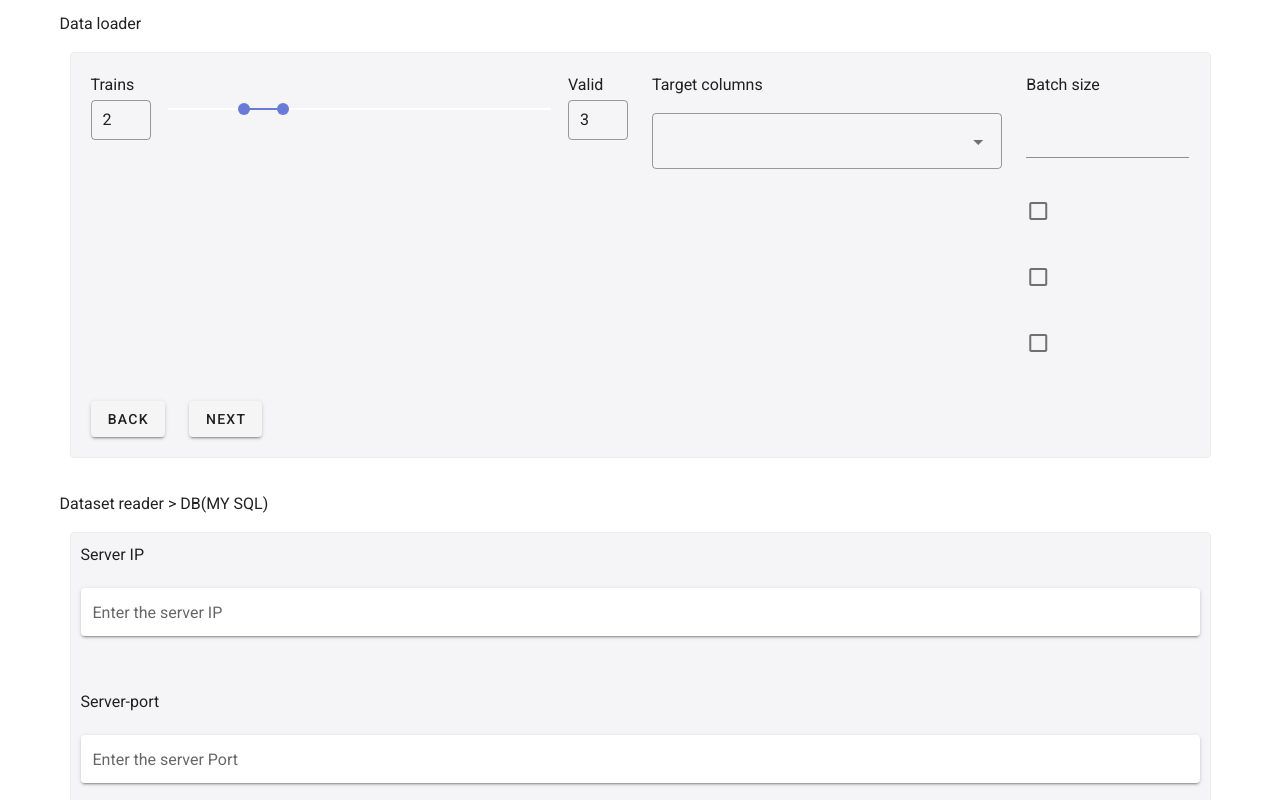
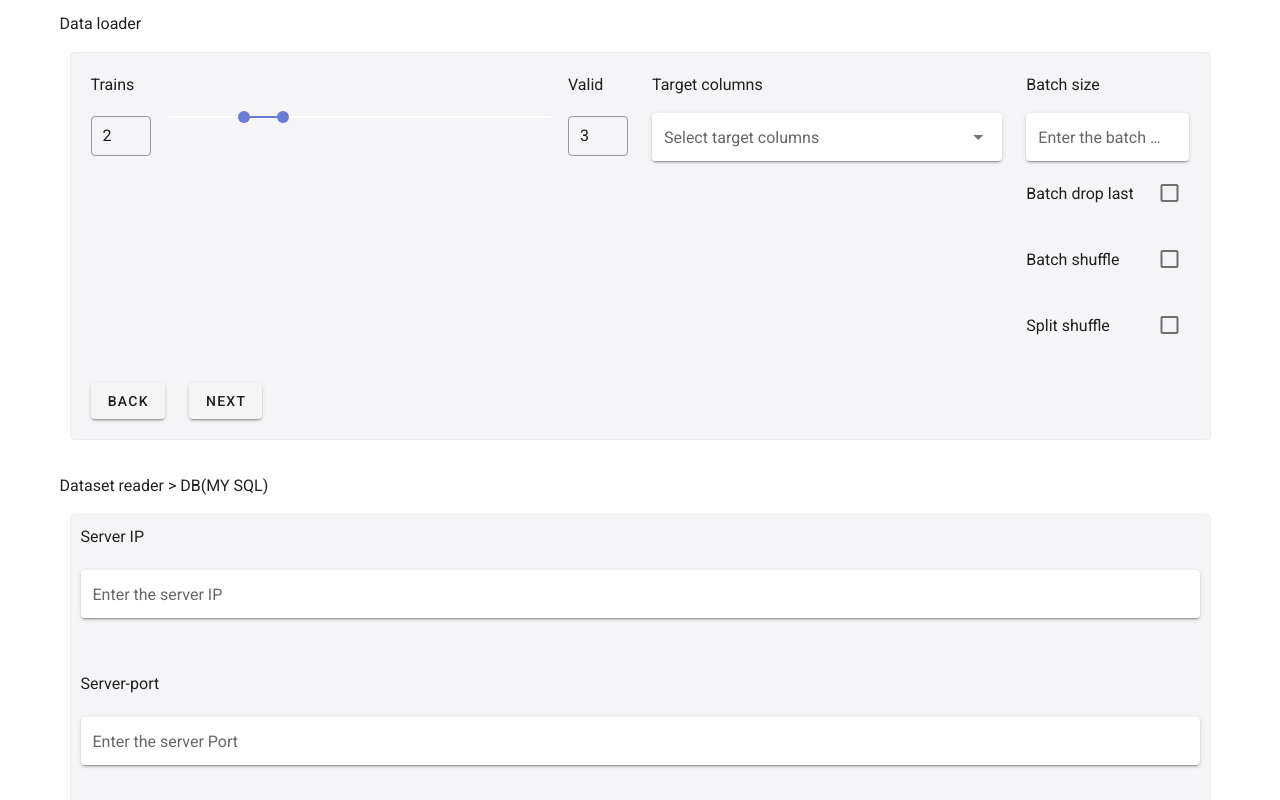
Before and after one commit to SuhyeonP/vueIsTrash, a Vue app in the folder temp/: page / in a window 1280 px wide. Shown: the top 800 px of the page. Built offline with nearby package versions, Linux system fonts and the light colour scheme.

Commit message:
:lipstick: sty

```diff
--- a/temp/src/App.vue
+++ b/temp/src/App.vue
@@ -1,19 +1,19 @@
 <template>
   <v-app>
     <DataLoader />
-    <TestCode />
+    <DataReader />
   </v-app>
 </template>
 
 <script>
 import DataLoader from './components/DataLoader.vue';
-import TestCode from './components/TestCode.vue';
+import DataReader from './components/TestCode.vue';
 export default {
   name: 'App',
 
   components: {
     DataLoader,
-    TestCode,
+    DataReader,
   },
 
   data: () => ({
--- a/temp/src/components/DataLoader.vue
+++ b/temp/src/components/DataLoader.vue
@@ -16,7 +16,7 @@
           >
             <template v-slot:prepend>
               <label>
-                <p>Trains</p>
+                <p class="range-title">Trains</p>
                 <v-text-field
                     :value="range[0]"
                     hide-details
@@ -31,7 +31,7 @@
             </template>
             <template v-slot:append>
               <label>
-                <p>Valid</p>
+                <p class="range-title">Valid</p>
                 <v-text-field
                     :value="range[1]"
                     hide-details
@@ -50,18 +50,49 @@
           <label>
             <p>Target columns</p>
             <v-select
-              outlined
+                label="Select target columns"
+                v-model="targetColumns"
+                hide-details
+                solo
             />
           </label>
         </v-col>
         <v-col cols="2">
           <label>
             <p>Batch size</p>
-            <v-text-field />
+            <v-text-field
+                v-model="batchSize"
+                hide-details="auto"
+                :rules="checkValid"
+                type="number"
+                label="Enter the batch size"
+                solo
+            />
           </label>
-          <v-checkbox />
-          <v-checkbox />
-          <v-checkbox />
+          <div class="batch-check-list">
+            <p class="batch-check" @click="batchSizeEvent">Batch drop last</p>
+            <v-checkbox
+                v-model="batchDrop"
+                color="green"
+                class="batch-check-list"
+            />
+          </div>
+          <div class="batch-check-list">
+            <p class="batch-check" @click="batchShuffleEvent">Batch shuffle</p>
+            <v-checkbox
+                v-model="batchShuffle"
+                color="green"
+                class="batch-check-list"
+            />
+          </div>
+          <div class="batch-check-list">
+            <p class="batch-check" @click="splitShuffleEvent">Split shuffle</p>
+            <v-checkbox
+                v-model="splitShuffle"
+                color="green"
+                class="batch-check-list"
+            />
+          </div>
         </v-col>
       </v-row>
       <v-row>
@@ -69,7 +100,7 @@
           <v-btn>Back</v-btn>
         </v-col>
         <v-col cols="auto">
-          <v-btn>Next</v-btn>
+          <v-btn @click="submit">Next</v-btn>
         </v-col>
       </v-row>
     </v-form>
@@ -80,15 +111,40 @@
 export default {
   name: "DataLoader",
   data: () =>({
+    batchSize: '',
+    batchDrop: false,
+    batchShuffle: false,
+    splitShuffle: false,
     min: 0,
     max: 10,
     range: [2,3],
-  })
+    checkValid: [
+      v => !!v || 'Requirement Information',
+    ],
+    targetColumns:[],
+  }),
+  methods: {
+    batchSizeEvent() {
+      this.batchDrop = !this.batchDrop
+    },
+    batchShuffleEvent() {
+      this.batchShuffle = !this.splitShuffle
+    },
+    splitShuffleEvent() {
+      this.splitShuffle = !this.splitShuffle
+    },
+    submit() {
+      console.log('submit')
+      return;
+    }
+  }
 }
 </script>
 
 <style scoped>
-
+.range-title {
+  padding-bottom: 16px;
+}
 .data-loader {
   border: 1px solid #eeedee;
   border-radius: 4px;
@@ -105,4 +161,14 @@ export default {
   margin-bottom: 7px;
 }
 
+.batch-check {
+  margin: 0;
+  cursor: default;
+}
+
+.batch-check-list {
+  display: flex;
+  align-items: center;
+  justify-content: space-between;
+}
 </style>
--- a/temp/src/components/TestCode.vue
+++ b/temp/src/components/TestCode.vue
@@ -90,7 +90,7 @@
 
 <script>
 export default {
-  name: 'TestCode',
+  name: 'DataReader',
 
   data: () => ({
     form: {
@@ -103,7 +103,7 @@ export default {
     checkValid: [
       v => !!v || 'Requirement Information',
     ],
-}),
+  }),
   computed: {
   },
   methods: {
@@ -123,12 +123,12 @@ export default {
   padding-bottom: 5px;
 }
 .dataset-reader-db {
+  margin: 10px;
+  padding: 10px;
+
   border: 1px solid #eeedee;
   border-radius: 4px;
-  margin:10px;
-  padding: 10px;
+
   background-color: #f5f4f6;
 }
 </style>
-
-// #6b7bd7
```
Lines whose indentation alone changed are shown as unchanged.
